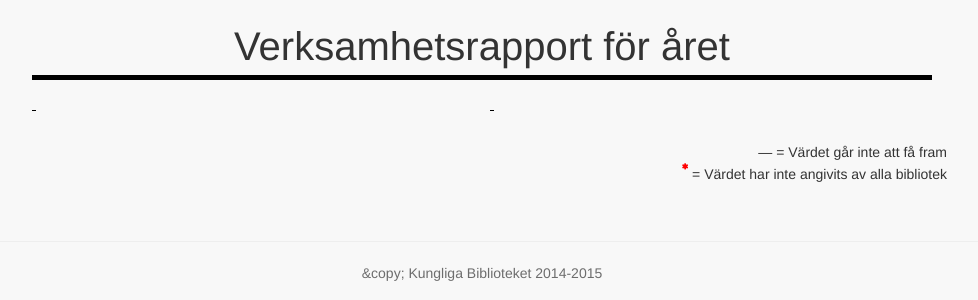
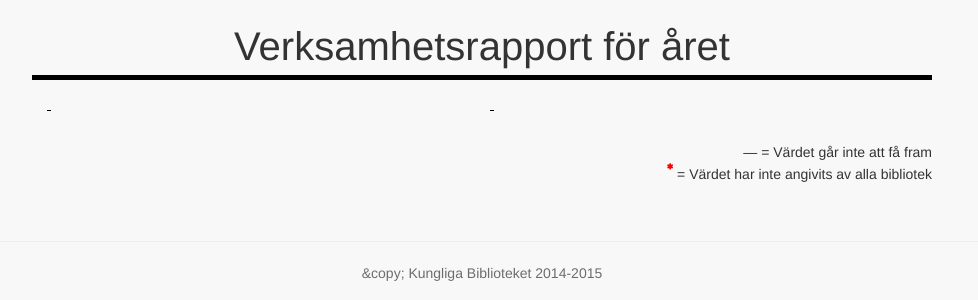
Before and after one commit to libris/bibstat, a Django app: template libstat/templates/libstat/report.html in a window 1280 px wide. Shown: the part 414-714 px from the top of the page, without its empty margins (158-1136 px from the left). Run offline with Django 3.2, Linux system fonts and the light colour scheme; the template is opened without the code that fills it, so the values that code supplies are empty; parts of the project's set-up code (start-up, migrations or seed data) failed here and were passed over; some libraries are stand-ins or nearby versions.

Commit message:
Improve look of printed report

```diff
--- a/libstat/templates/libstat/report.html
+++ b/libstat/templates/libstat/report.html
@@ -55,6 +55,11 @@
         width: 900px;
         margin: 0px auto;
         padding-top: 30px;
+    }
+
+    .report .row {
+        margin-left: 0px;
+        margin-right: 0px;
     }
 
     th {
@@ -149,7 +154,7 @@
     }
 
     tr.label-only td {
-        color: white;
+        color: white !important;
         background-color: rgb(212, 104, 102) !important;
         font-weight: bold;
     }
@@ -162,12 +167,17 @@
 
     .report-legend {
         margin-bottom: 20px;
+        width: 900px;
     }
 
     .report-legend p {
         font-size: 14px;
         margin: auto;
         text-align: right;
+    }
+
+    .measurements {
+        width: 900px;
     }
 
     tr.empty {
@@ -218,7 +228,7 @@
             <p><i class="fa fa-asterisk fa-small incomplete-data"></i> = Värdet har inte angivits av alla bibliotek</p>
         </div>
     </div>
-    <div class="row">
+    <div class="row measurements">
         {% for group in measurements %}
             <div class="observation-group">
                 <table class="observation">
```
